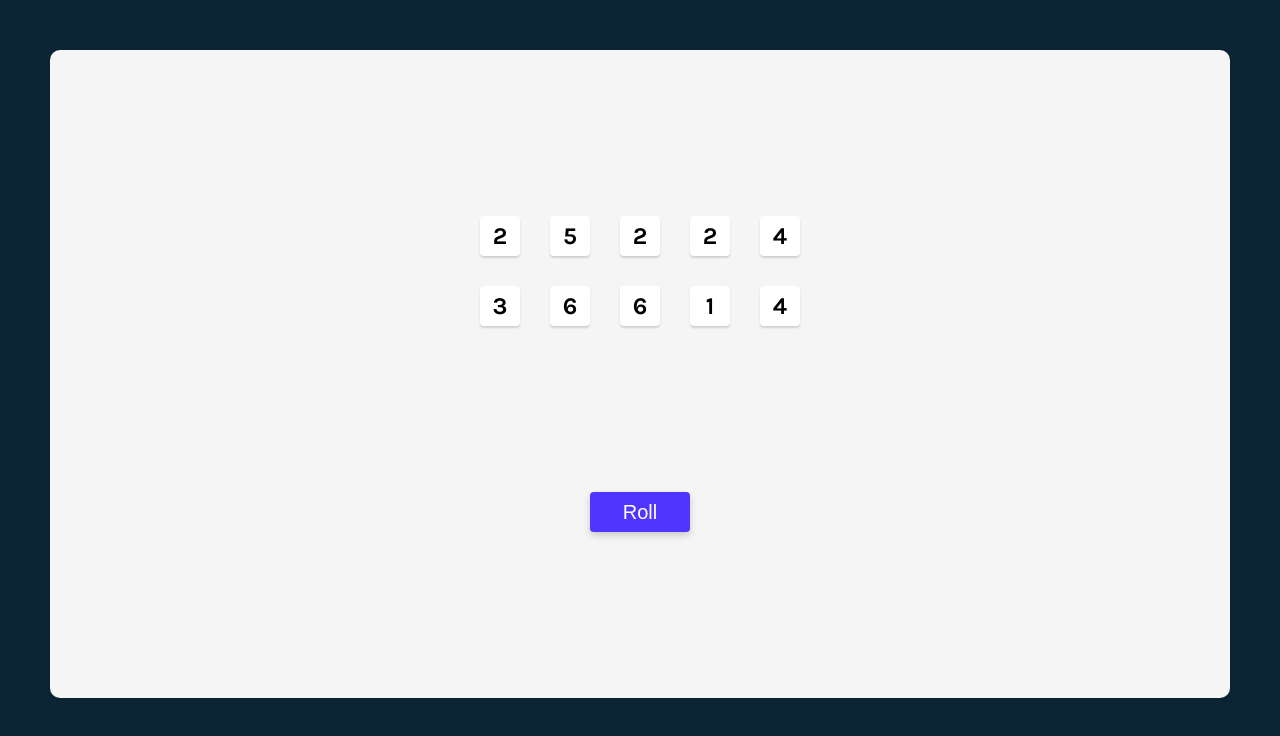
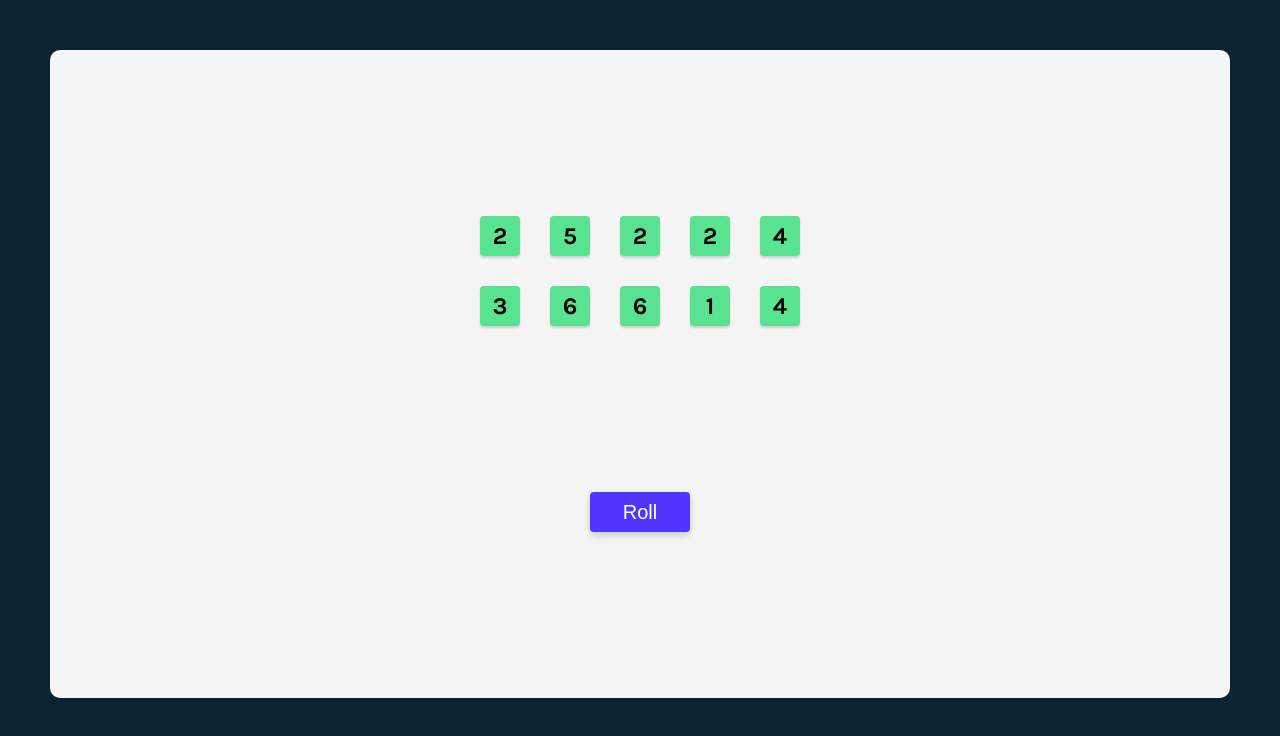
Before and after one commit to ahmad-elshowair/react-tenzise, a React (Create React App) app: page / in a window 1280 px wide. Shown: the top 736 px of the page. Built offline with nearby package versions, Linux system fonts and the light colour scheme.

Commit message:
styling held dice

```diff
--- a/src/App.js
+++ b/src/App.js
@@ -1,4 +1,5 @@
 
+import { nanoid } from "nanoid";
 import React from "react";
 import { Die } from "./components/Die";
 function App() {
@@ -7,9 +8,9 @@ function App() {
     const newDice = [];
     for (let i = 0; i < 10; i++) {
       newDice.push({
-        id: i,
+        id: nanoid(),
         value: Math.ceil(Math.random() * 6),
-        isHeld: false
+        isHeld: true
       });
     }
     return newDice;
@@ -17,13 +18,13 @@ function App() {
 
   const [dice, setDice] = React.useState(allNewDice());
 
-    const diceElements = dice.map(die => {
-      return <Die key={die.id} value={die.value}/>;
-    });
+  const diceElements = dice.map(die => {
+    return <Die key={die.id} value={die.value} isHeld={die.isHeld}/>;
+  });
 
-    const rollDice = () =>{
-      return setDice(allNewDice);
-    };
+  const rollDice = () =>{
+    return setDice(allNewDice);
+  };
 
   return (
     <div className="main">
--- a/src/components/Die.js
+++ b/src/components/Die.js
@@ -1,6 +1,9 @@
 export const Die = (props) => {
+    const style = {
+        backgroundColor: props.isHeld ? "#59E391": "#FFF"
+    }
     return(
-        <div className="dice--face">
+        <div className="dice--face" style={style}>
             <h2 className="dice--number">{props.value}</h2>
         </div>
     );
--- a/src/index.css
+++ b/src/index.css
@@ -48,6 +48,7 @@ body{
   box-shadow: 0px 3.2px 7.68px rgb(0 0 0 / 18%);
   border-radius: 3.81277px;
   width: 100px;
+  outline: none;
   cursor: pointer;
   transition: all ease-in-out .5s;
 }
```
